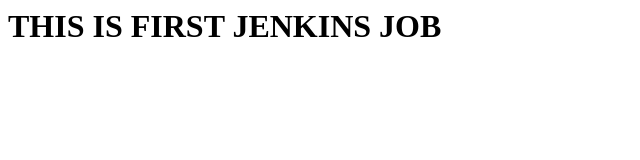
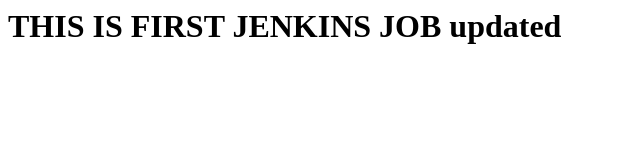
Before and after one commit to Bikash-Sawa/ttplapp, a plain HTML site: page index.html in a window 1280 px wide. Shown: the whole page, without its empty margins (0-640 px from the left). Drawn offline with Linux system fonts and the light colour scheme.

Commit message:
second changes

```diff
--- a/index.html
+++ b/index.html
@@ -1 +1 @@
-<h1> THIS IS FIRST JENKINS JOB </h1>
+<h1> THIS IS FIRST JENKINS JOB updated</h1>
```
